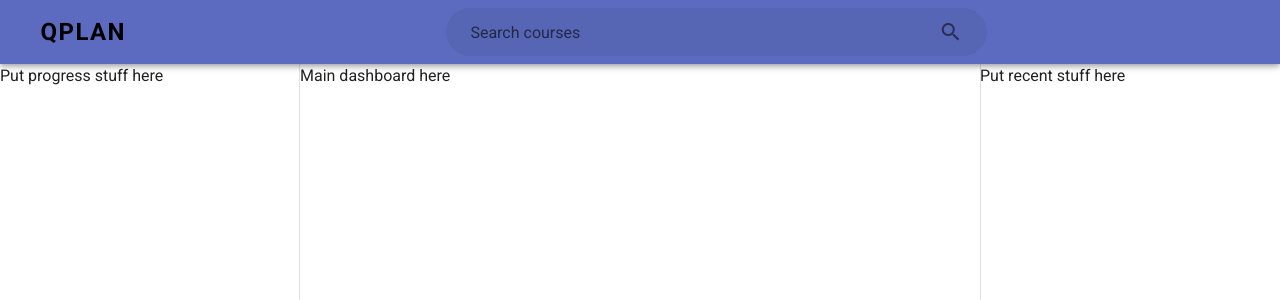
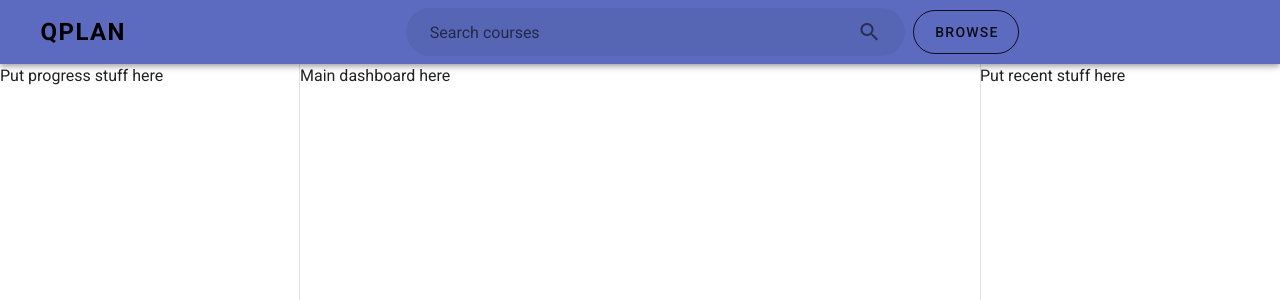
Before and after one commit to EdwinXu/CMPE-CISC-325, a Vue app in the folder qplan/: page /#/ in a window 1280 px wide. Shown: the top 300 px of the page. Built offline with nearby package versions, Linux system fonts and the light colour scheme.

Commit message:
Add browse courses button to header

```diff
--- a/qplan/src/components/layout/Header.vue
+++ b/qplan/src/components/layout/Header.vue
@@ -23,9 +23,11 @@
       hide-no-data
       hint="Search by courses code, name, descriptions and professors "
     ></v-autocomplete>
+    <router-link to="/search" style="text-decoration: none;">
+      <v-btn outlined rounded large class="ma-2">Browse</v-btn>
+    </router-link>
 
     <v-spacer />
-
   </v-app-bar>
 </template>
 
```
